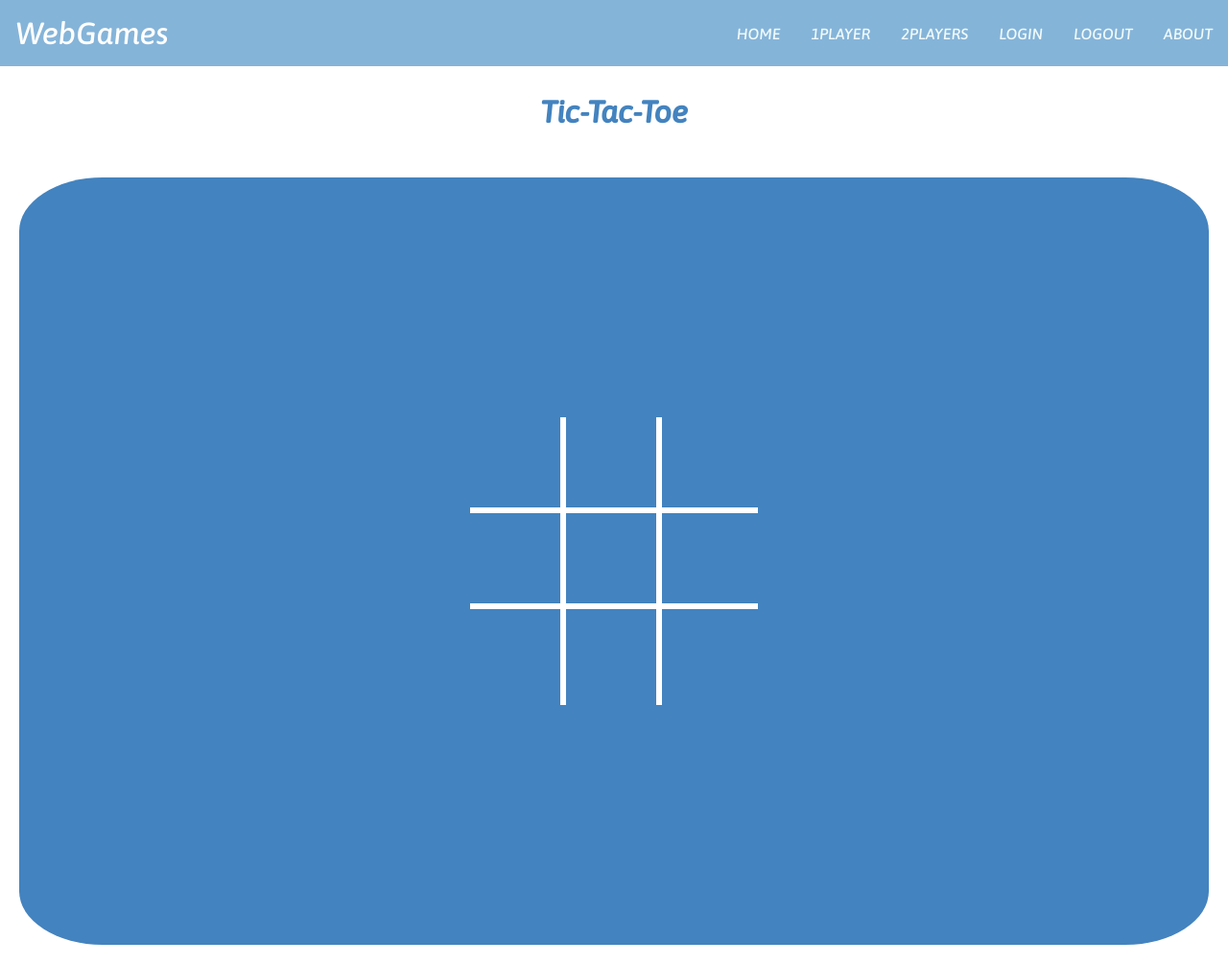
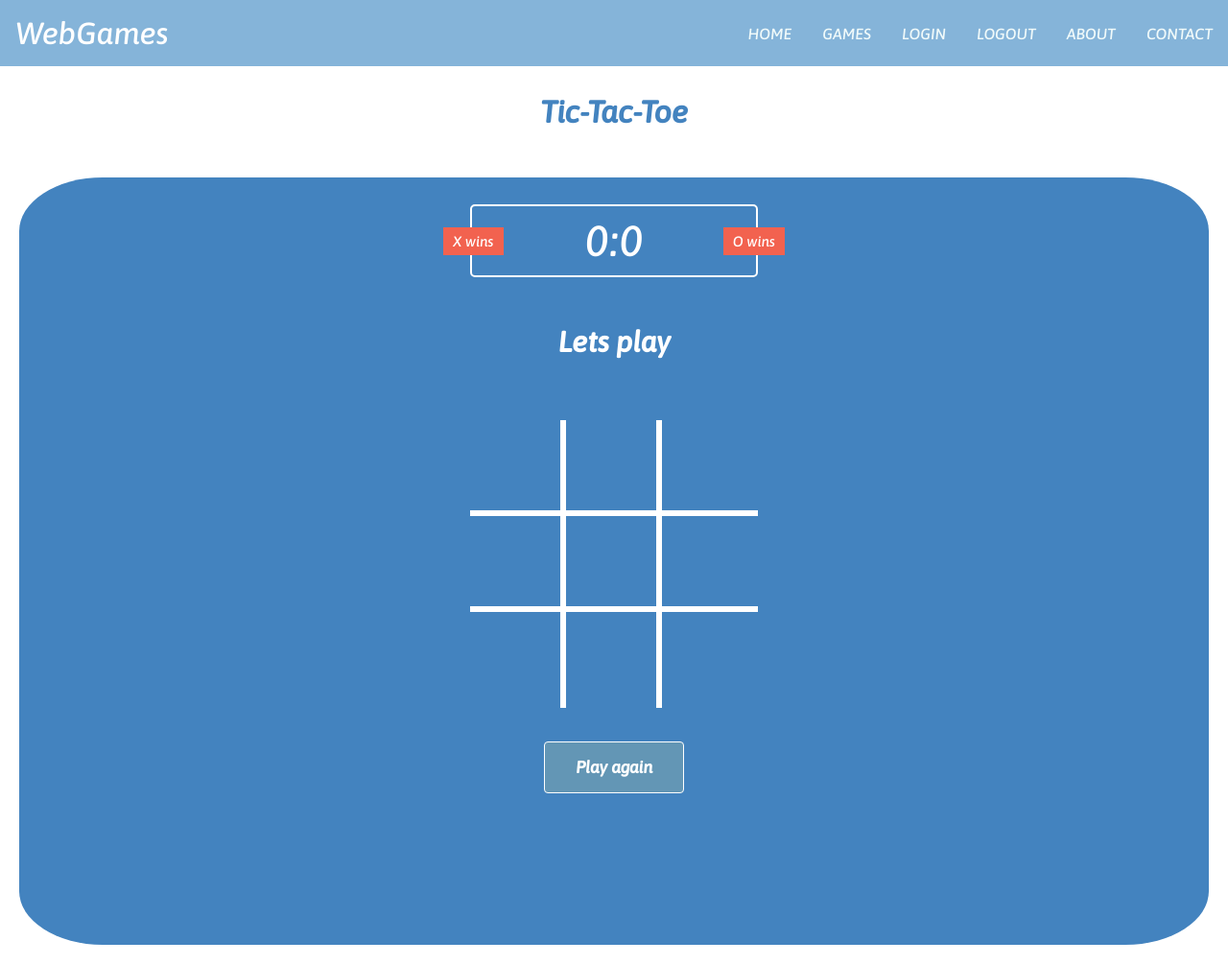
Before and after one commit to MonjedAllaw/webdesign-project, a Flask app: page /xo in a window 1280 px wide. Shown: the whole page at 96% size. Run offline with Flask 2, Linux system fonts and the light colour scheme.

Commit message:
tic-tac-toe

```diff
--- a/website/static/css/matching.css
+++ b/website/static/css/matching.css
@@ -3,6 +3,7 @@
     overflow: auto;
     background:#4383bf;
     height:100vh;
+
     margin:20px;
     padding:0.5rem;
     border-radius: 7%;
--- a/website/static/css/style.css
+++ b/website/static/css/style.css
@@ -11,7 +11,6 @@ body{
     margin:0;
     padding:0;
 }
-
 /*navbar styling*/
 .navbar{
     display: flex;
@@ -66,6 +65,23 @@ body{
     border-radius:10px;
 }
 
+ul li ul{
+
+    display: flex;
+    flex-direction:column;
+    position:absolute;
+     background-color: #85b4d9;
+
+
+
+}
+.games_links{
+        display: none;
+    }
+.games_links.active{
+    display:flex;
+}
+
 @media (max-width:600px){
     .toggle-button{
         display:flex;
@@ -108,7 +124,7 @@ body{
     margin:1.5rem;
     width:500px;
     height:300px;
-    background-color: gray;
+
     border-radius:5%;
     display:inline-block;
 
@@ -127,7 +143,7 @@ body{
     height:60px;
     width:140px;
     margin:1rem;
-    background-color:gray;
+
 
 }
 /*end home*/
--- a/website/static/css/xo.css
+++ b/website/static/css/xo.css
@@ -11,6 +11,7 @@
     align-items:center;
 
 
+
 }
 #xo_grid{
     overflow: auto;
@@ -18,8 +19,9 @@
     grid-template-columns:100px 100px 100px;
     grid-template-rows:100px 100px 100px;
     cursor:pointer;
-    margin: auto;
+    margin: 30px;
     padding:5px;
+
 
     border-radius: 4px;
 
@@ -44,3 +46,60 @@
 .b_border{
     border-bottom: 0.2em solid white;
 }
+
+
+.score_board {
+       padding:10px;
+       margin:20px  auto;/*auto to horizontally center the elements;*/
+       border:2px solid white;
+       border-radius:5px;
+       text-align:center;
+       width:300px;
+       color:white;
+       position:relative;
+       font-size:45px;
+
+
+}
+
+.badge{
+    background-color:#f2624f;
+    padding:6px 10px; /*2t,b 10r-l*/
+    font-size:15px;
+
+}
+
+
+#x_badge {
+    position:absolute;
+    top:22px;
+    left:-30px;
+}
+
+#o_badge{
+    position:absolute;
+    top:22px;
+    right:-30px;
+
+}
+.result {
+	font-size: 30px;
+	color: white;
+	text-align:center;
+	font-weight:bold;
+
+
+}
+
+#play_button {
+    width: 100%;
+    padding: 1rem 2rem;
+    font-weight: bold;
+    font-size: 1.1rem;
+    color: #ffffff;
+    border: 1px solid white ;
+    border-radius: 4px;
+    outline: none;
+    cursor: pointer;
+    background: #6396b5;
+}
--- a/website/static/js/xo.js
+++ b/website/static/js/xo.js
@@ -1,43 +1,88 @@
 const toggleButton= document.getElementsByClassName('toggle-button')[0];
 const navLinks= document.getElementsByClassName('nav-links')[0];
 
+const games_button=document.querySelector(".games_button");
+const games_links=document.querySelector(".games_links");
+
+games_button.addEventListener('click',()=>{
+    games_links.classList.toggle('active');
+}
+)
 toggleButton.addEventListener('click',()=>{
-    console.log("hi");
     navLinks.classList.toggle('active');
 }
 )
-let turn = 0;
+
+const play_button = document.getElementById('play_button');
+play_button.addEventListener('click',start_game);
+const x_span= document.querySelector("#x_score");
+const o_span= document.querySelector("#o_score");
+const result_p= document.querySelector(".result >p");
+
+
+let turn = false;
+let counter;
 let x_wins=0
 let o_wins=0
-const choices=[];
+const win_combinations=[
+[0,1,2],[3,4,5],[6,7,8],[0,3,6],[1,4,7],[2,5,8],[0,4,8],[2,4,6]
+
+];
 
 const square_divs = document.querySelectorAll('.xo_square');
+start_game();
+function start_game(){
+    counter=0;
+    result_p.innerHTML="Lets play";
+    square_divs.forEach(square => {
+    square.innerHTML = "";
+    square.addEventListener('click',choose,{once:true});
+})
 
 
-square_divs.forEach(div => {
-    div.addEventListener('click',()=>{
-      let index = div.getAttribute('data-index');
-      if(div.innerHTML == ""){
-         if(turn%2==0){
-            div.innerHTML="X";
-            choices[index]='x';
-
-         }else{
-            div.innerHTML="O";
-            choices[index]='o';
-        }
-        turn++;
-        check_win();
-
-      }
+}
 
 
 
-    })
+function choose(e){
+    const square=e.target;
+    const current = turn?"O":"X";
+    square.innerHTML=current;
+    turn =!turn;
+    counter ++;
+    if(check_win(current)){
+        end_round(current);
+    }
 
+    else if(counter == 9)
+        result_p.innerHTML="THIS ROUND IS A DRAW";
 
 }
-)
-function check_win(){
+function check_win(current){
+    return win_combinations.some(combination=>{
+        return combination.every(index=>{
+            return square_divs[index].innerHTML==current;
+     })
+    }
+    )
 
 }
+
+function end_round(current){
+    square_divs.forEach(square=>{
+    square.removeEventListener('click',choose);
+    }
+    )
+    if (current=="X"){
+        x_wins++;
+        x_span.innerHTML = x_wins;
+        result_p.innerHTML="X WINS THIS ROUND";
+
+    }else{
+        o_wins++;
+         o_span.innerHTML = o_wins;
+         result_p.innerHTML="O WINS THIS ROUND";
+
+    }
+
+}
--- a/website/templates/RPS.html
+++ b/website/templates/RPS.html
@@ -16,7 +16,7 @@
         <p></p>
     </div>
     <div class="result">
-        <p>Lest play</p>
+        <p>Lets play</p>
     </div>
 
     <div class="rps_choices">
--- a/website/templates/base.html
+++ b/website/templates/base.html
@@ -19,11 +19,22 @@
         <div class="nav-links">
             <ul >
                 <li><a href="/">HOME</a></li>
-                <li><a href="/oneplayer">1PLAYER</a></li>
-                <li><a href="/twoplayers">2PLAYERS</a></li>
+                <li><a class="games_button">GAMES</a>
+                     <div class="games_links">
+                        <ul >
+
+                             <li><a href="/rps">RPS</a></li>
+                            <li><a href="/matching">MATCH</a></li>
+                             <li><a href="/xo">XO</a></li>
+
+
+                         </ul>
+                     </div>
+                </li>
                 <li><a href="/login">LOGIN</a></li>
                 <li><a href="#">LOGOUT</a></li>
                 <li><a href="/about">ABOUT</a></li>
+                <li><a href="/about">CONTACT</a></li>
 
             </ul>
         </div>
--- a/website/templates/home.html
+++ b/website/templates/home.html
@@ -2,8 +2,8 @@
 {% block title %}home{% endblock %}
 {% block content %}
 <div class="choices">
-   <div class="page_choice">1player</div>
-    <div class="page_choice">2players</div>
+   <div class="page_choice"><a href="\oneplayer">1player</a></div>
+    <div class="page_choice"><a href="\twoplayers">2players</a></div>
 
 </div>
 
--- a/website/templates/matching.html
+++ b/website/templates/matching.html
@@ -15,7 +15,7 @@
 
 
 
-   <div><p class="action_message">click the card to flip it</p>
+   <div><p class="action_message">click two cards to match</p>
 
 </div>
      </div>
--- a/website/templates/oneplayer.html
+++ b/website/templates/oneplayer.html
@@ -2,8 +2,8 @@
 {% block title %}one player games{% endblock %}
 {% block content %}
 <div class="choices">
-   <div class="game_choice"></div>
-    <div class="game_choice"></div>
+  <div ><a href="\rps">Rock Paper Scissors</a></div>
+    <div ><a href="\matching">Matching game</a></div>
 
 </div>
 
--- a/website/templates/twoplayers.html
+++ b/website/templates/twoplayers.html
@@ -2,8 +2,7 @@
 {% block title %}two players games{% endblock %}
 {% block content %}
 <div class="choices">
-   <div class="game_choice"></div>
-    <div class="game_choices"></div>
+    <div ><a href="\xo">Tic_Tac_Toe</a></div>
 
 </div>
 
--- a/website/templates/xo.html
+++ b/website/templates/xo.html
@@ -8,7 +8,14 @@
         <h1>Tic-Tac-Toe</h1>
 </header>
 <div class="xo_body">
-
+        <div class="score_board">
+        <div class="badge" id="x_badge">X wins</div>
+        <div class="badge" id="o_badge">O wins</div>
+        <span id="x_score">0</span>:<span id="o_score">0</span>
+         </div>
+        <div class="result">
+            <p>Lets play</p>
+        </div>
 
          <div id="xo_grid" >
              <div data-index="0" class="xo_square r_border b_border" ></div>
@@ -22,6 +29,12 @@
              <div data-index="8" class="xo_square "></div>
          </div>
 
+        <div class="win_message">
+            <div class="win_message_text"></div>
+            <button id="play_button">Play again</button>
+
+        </div>
+
 
 </div>
 
```
Also changed, not shown: website/static/js/RPS.js (+7 -1 lines), website/static/js/app.js (+7 -1 lines), website/static/js/matching.js (+12 -5 lines).
